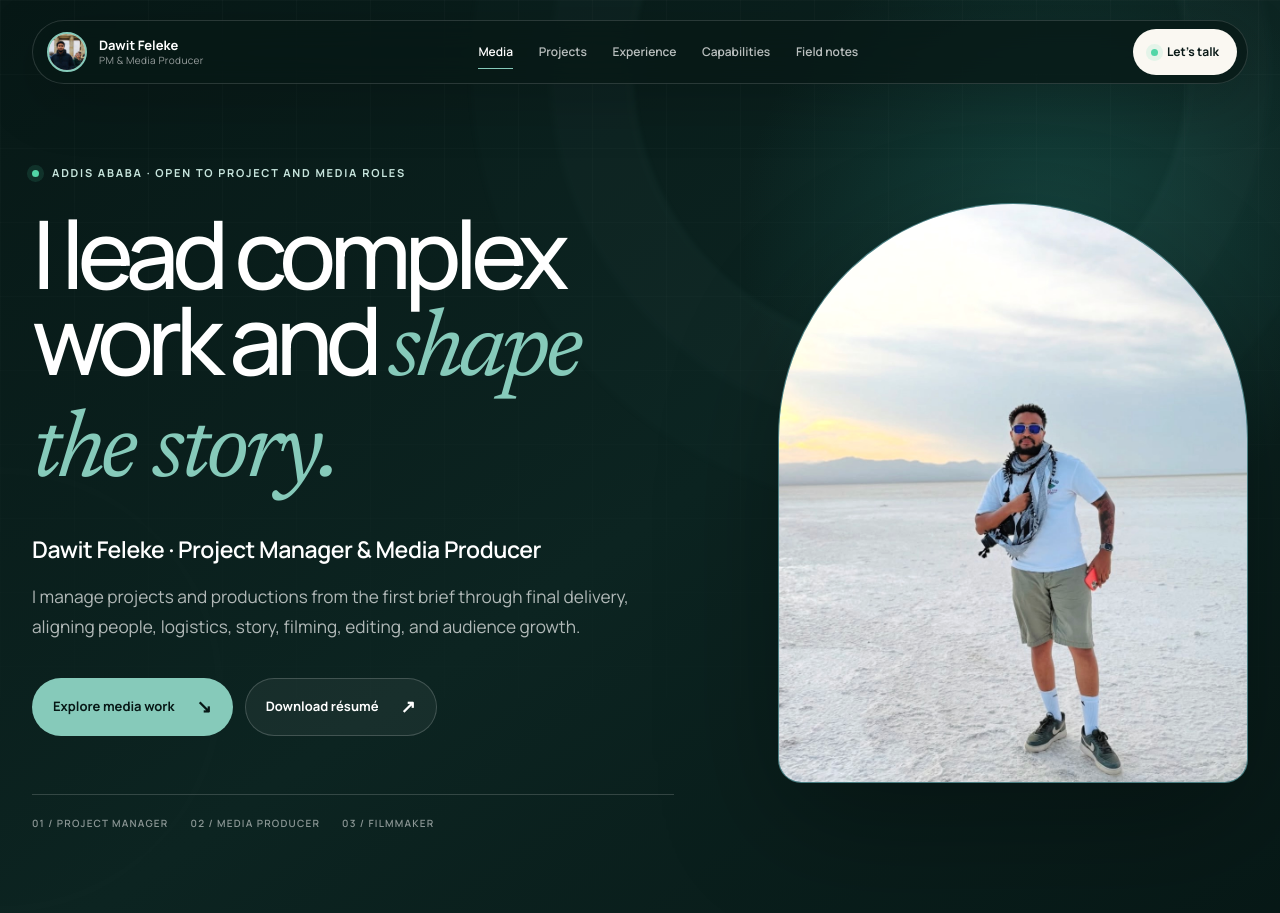
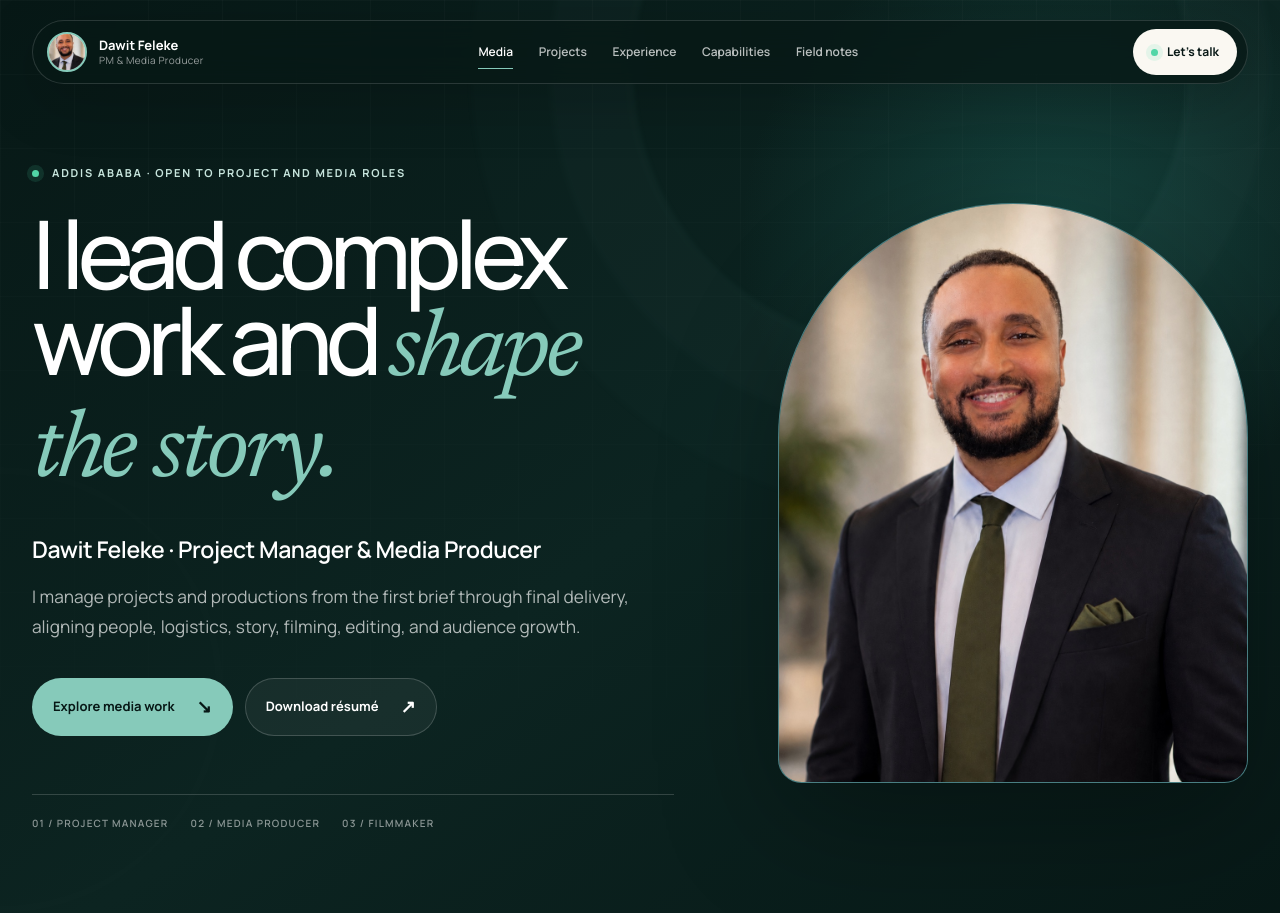
Before and after one commit to Dawitom3000/Dawits-personal-website, a plain HTML site: page index.html in a window 1280 px wide. Shown: the top 913 px of the page. Drawn offline with Linux system fonts and the light colour scheme.

Commit message:
Use formal portrait in hero

```diff
--- a/index.html
+++ b/index.html
@@ -12,9 +12,9 @@
   <meta property="og:title" content="Dawit Feleke | Project Manager &amp; Media Producer">
   <meta property="og:description" content="Project management, media production, storytelling, and cross functional delivery.">
   <meta property="og:type" content="website">
-  <meta property="og:image" content="assets/images/salt-portrait.png">
+  <meta property="og:image" content="assets/images/dawit-formal-portrait.jpg">
   <link rel="icon" type="image/png" href="assets/images/salt-portrait.png">
-  <link rel="stylesheet" href="style.css?v=20260803-bana-production">
+  <link rel="stylesheet" href="style.css?v=20260803-formal-portrait">
   <script src="assets/js/main.js" defer></script>
 </head>
 <body>
@@ -52,7 +52,7 @@
     <nav class="nav shell" aria-label="Primary navigation">
       <a class="brand" href="#top" aria-label="Dawit Feleke, home">
         <span class="brand-mark" aria-hidden="true">
-          <img src="assets/images/ship-portrait.jpeg" alt="">
+          <img src="assets/images/dawit-formal-portrait.jpg" alt="">
         </span>
         <span class="brand-copy">
           <strong>Dawit Feleke</strong>
@@ -126,8 +126,8 @@
         <div class="hero-visual hero-enter">
           <div class="portrait-frame">
             <img
-              src="assets/images/salt-portrait.png"
-              alt="Dawit Feleke standing on the Afar salt flats"
+              src="assets/images/dawit-formal-portrait.jpg"
+              alt="Formal portrait of Dawit Feleke"
               class="portrait-image"
             >
           </div>
--- a/style.css
+++ b/style.css
@@ -178,8 +178,9 @@ a {
   width: 100%;
   height: 100%;
   object-fit: cover;
-  transform: scale(2.7);
-  transform-origin: 50% 37%;
+  object-position: 50% 27%;
+  transform: scale(1.55);
+  transform-origin: 50% 27%;
 }
 
 .brand-copy {
@@ -501,8 +502,8 @@ a {
   width: 100%;
   height: 100%;
   object-fit: cover;
-  object-position: 57% center;
-  filter: saturate(0.92) contrast(1.02);
+  object-position: 50% 46%;
+  filter: saturate(0.96) contrast(1.01);
 }
 
 .hero-foot {
```
Also changed, not shown: assets/images/dawit-formal-portrait.jpg (added).
